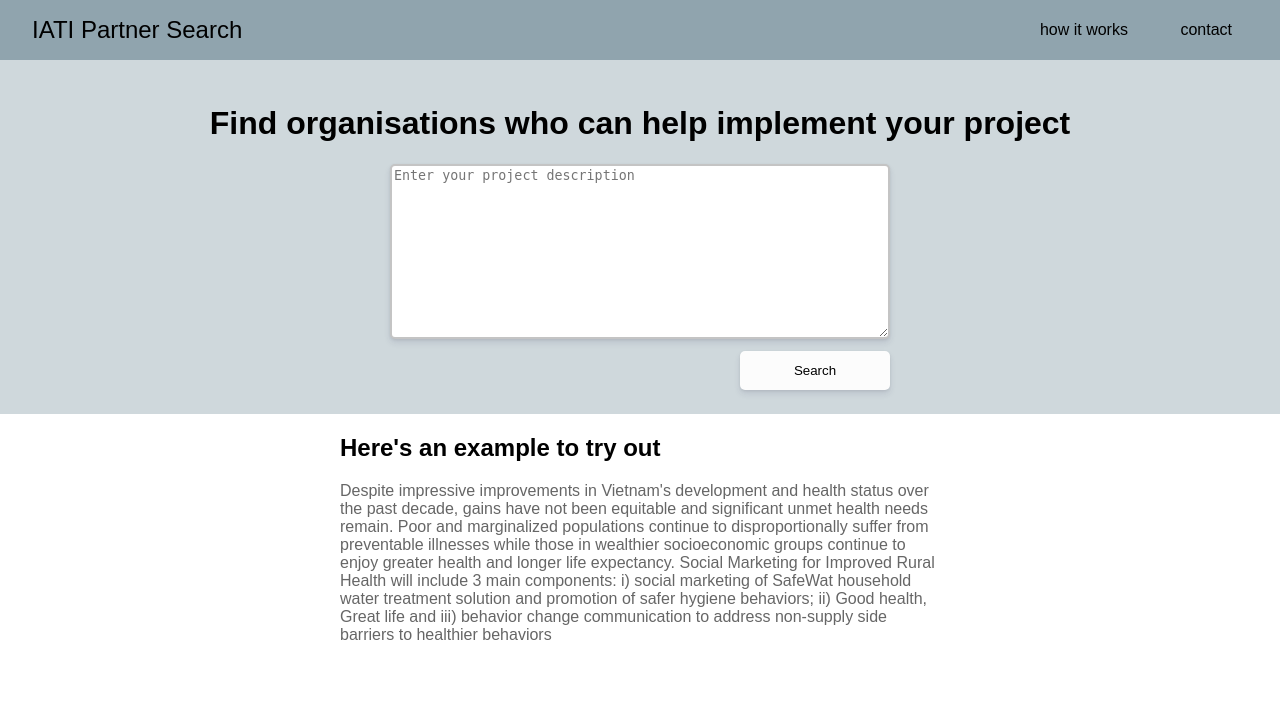
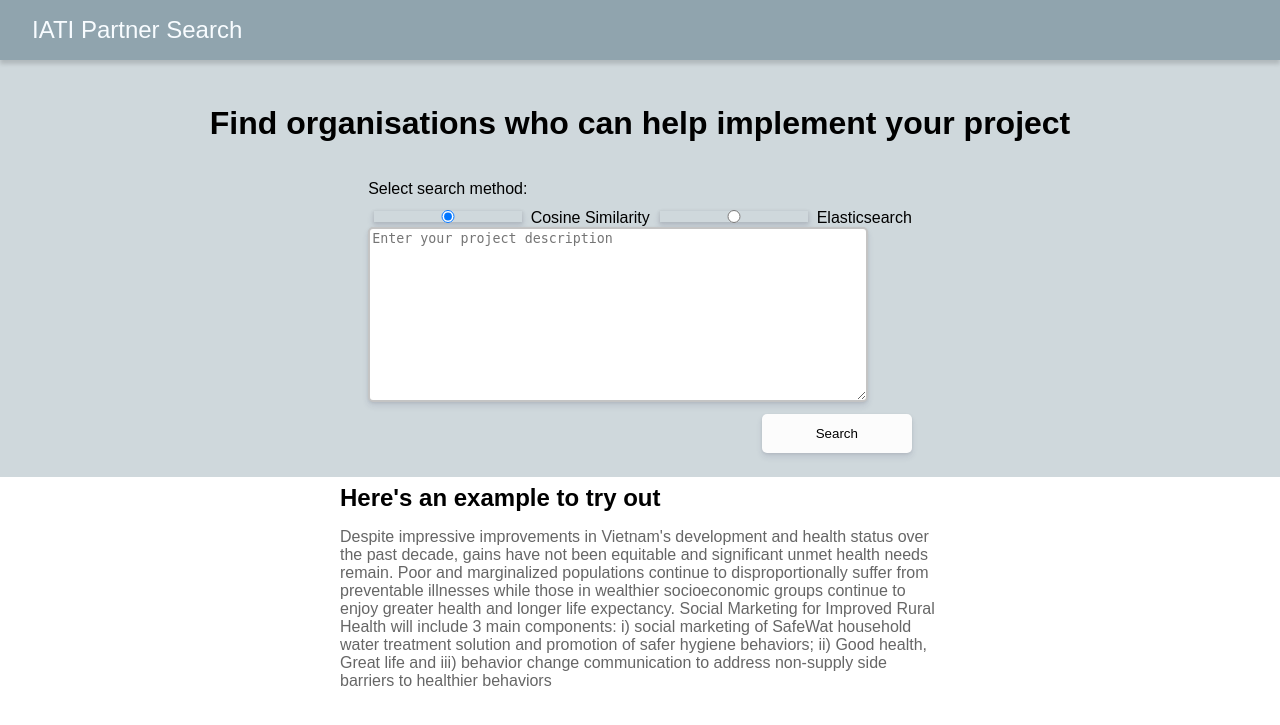
Before and after one commit to datasciencecampus/iati-partner-search, a Flask app: page / in a window 1280 px wide. Shown: the top 725 px of the page. Run offline with Flask 2, Linux system fonts and the light colour scheme; parts of the project's set-up code (start-up, migrations or seed data) failed here and were passed over.

Commit message:
Add code to allow the deployment of an elasticsearch based tool (#61)

```diff
--- a/app/main.py
+++ b/app/main.py
@@ -1,6 +1,11 @@
 import sys
 
 sys.path.append("./python/")
+
+import os
+import json
+import random
+import string
 
 from flask import Flask, request, render_template
 from script import process_query
@@ -11,11 +16,27 @@ from constants import (
     INPUT_DATA_FILENAME,
 )
 import pickle
-from os.path import join
+from os.path import join, dirname
 from utils import get_data_path
 import pandas as pd
+import requests
+from dotenv import load_dotenv
+
+from flask_wtf import FlaskForm
+from wtforms.fields import TextAreaField, RadioField, SubmitField
+from wtforms.validators import DataRequired
+
+
+dotenv_path = join(dirname(dirname(__file__)), ".env")
+load_dotenv(dotenv_path)
+
+environment = os.getenv("FLASK_ENV", "development").lower()
 
 app = Flask(__name__)
+if environment == "production":
+    app.secret_key = os.getenv("APP_SECRET_KEY")
+else:
+    app.secret_key = "".join(random.choice(string.ascii_lowercase) for i in range(10))
 
 with open(join(get_data_path(), VECTORIZER_FILENAME), "rb") as _file:
     vectorizer = pickle.load(_file)
@@ -32,24 +53,67 @@ full_iati_records = pd.read_csv(
 )
 
 
-@app.route("/")
-@app.route("/search")
-def home():
-    return render_template("index.html")
+class SearchForm(FlaskForm):
+    search_method = RadioField(
+        "Search method: ",
+        choices=[("cosine", "Cosine Similarity"), ("elastic", "Elasticsearch")],
+        default="cosine",
+    )
+    search = TextAreaField("Query:", validators=[DataRequired()])
+    submit = SubmitField("Search")
+
+    class Meta:
+        csrf = False
 
 
-@app.route("/search", methods=["POST"])
-def search():
-    search_term = request.form["search"]
-    results = process_query(
-        search_term,
+def get_elasticsearch_results(query):
+    url = os.getenv("ELASTICSEARCH_URL") + "/_search"
+    payload = {
+        "query": {
+            "more_like_this": {
+                "fields": ["title", "description"],
+                "like": query,
+                "min_term_freq": 1,
+                "max_query_terms": 30,
+            }
+        }
+    }
+    headers = {"Content-Type": "application/json"}
+
+    response = requests.get(url, data=json.dumps(payload), headers=headers).json()
+    return response["hits"]["hits"]
+
+
+def get_cosine_results(query):
+    return process_query(
+        query,
         vectorizer,
         term_document_matrix,
         processed_iati_records,
         full_iati_records,
-    ).to_html()
-    return render_template("results.html", results=results)
+    ).to_dict("records")
+
+
+@app.route("/", methods=["POST", "GET"])
+# @app.route("/search")
+def home():
+    form = SearchForm(request.form)
+    if request.method == "POST":
+        if form.validate():
+            results = None
+            search_type = form.data["search_method"]
+            if search_type == "cosine":
+                results = get_cosine_results(form.data["search"])
+            else:
+                results = get_elasticsearch_results(form.data["search"])
+            return render_template(
+                "index.html", form=form, results=results, result_type=search_type
+            )
+    return render_template("index.html", form=form)
 
 
 if __name__ == "__main__":
-    app.run(debug=True)
+    if environment == "development":
+        app.run(debug=True)
+    elif environment == "production":
+        app.run(debug=False)
--- a/app/static/style.css
+++ b/app/static/style.css
@@ -11,6 +11,8 @@ nav {
   display: flex;
   justify-content: space-between;
   align-items: center;
+  position: relative;
+  color: rgb(248, 252, 255);
   height: 60px;
 }
 
@@ -23,12 +25,17 @@ nav span {
   padding: 0 3rem 0 0;
 }
 
-.index,
-.results {
+.index {
   display: flex;
   flex-direction: column;
   justify-content: center;
   align-items: center;
+}
+
+.results {
+  display: flex;
+  flex-direction: column;
+  padding: 24px;
 }
 
 .index > .main {
@@ -49,7 +56,7 @@ nav span {
   color: #666;
 }
 
-#search {
+textarea {
   height: 175px;
   width: 500px;
 }
@@ -57,10 +64,17 @@ nav span {
 form {
   display: flex;
   flex-direction: column;
-  align-items: flex-end;
 }
 
-button {
+form > input {
+  align-self: flex-end;
+}
+
+form > p {
+  margin-bottom: 0px;
+}
+
+input {
   background: #fcfcfc;
   box-shadow: 0px 4px 6px rgba(50, 50, 93, 0.11),
     0px 1px 3px rgba(0, 0, 0, 0.08);
@@ -78,3 +92,8 @@ textarea {
     0px 1px 3px rgba(0, 0, 0, 0.08);
   border-radius: 5px;
 }
+
+h2 {
+  margin-top: 0.3em;
+  margin-bottom: 0.3em;
+}
--- a/app/templates/base.html
+++ b/app/templates/base.html
@@ -7,10 +7,6 @@
   <body>
     <nav>
       <div class="title">IATI Partner Search</div>
-      <div>
-        <span>how it works</span>
-        <span>contact</span>
-      </div>
     </nav>
     <div id="content">{% block content %}{% endblock %}</div>
   </body>
--- a/app/templates/index.html
+++ b/app/templates/index.html
@@ -4,17 +4,56 @@
     <h1>
       Find organisations who can help implement your project
     </h1>
-    <form action="/search" method="POST">
-      <textarea
-        type="text"
-        id="search"
-        name="search"
-        placeholder="Enter your project description"
-      ></textarea>
-      <button type="submit">Search</button>
+    <form action="/" method="POST">
+      <p>Select search method:</p>
+      {% for error in form.errors %}
+        <div class="invalid-feedback">{{ error }}</div>
+      {% endfor %}
+      <div>
+      {% for subfield in form.search_method %}
+        {{ subfield }}
+        {{ subfield.label }}
+      {% endfor %}
+      </div>
+      {{ form.search(placeholder="Enter your project description") }}
+      {{ form.submit }}
     </form>
   </div>
 
+
+  {% if result_type == "cosine" %}
+  <div class="results">
+    <h1>Organisations</h1>
+    <a href="/">Search again</a>
+    {% for result in results %}
+    <div>
+      <h2>{{ result['reporting.org'] }}</h2>
+      <p>
+        <em>{{ result['title'] }}</em><br />
+        {{ result['description']}}
+      </p>
+    </div>
+    {% endfor %}
+  </div>
+
+  {% elif result_type == "elastic" %}
+
+  <div class="results">
+    <h1>Organisations</h1>
+    <a href="/">Search again</a>
+    {% for result in results %}
+    <div>
+      <h2>{{ result['_source']['reportingOrg'] }}</h2>
+      <p>
+        <em>{{ result['_source']['title'] }}</em><br />
+        {{ result['_source']['description']}}
+      </p>
+    </div>
+    {% endfor %}
+  </div>
+
+  {% else %}
+  <!-- fallback if nothing defined -->
   <div class="example">
     <h2>Here's an example to try out</h2>
     <p>
@@ -30,5 +69,7 @@
       barriers to healthier behaviors
     </p>
   </div>
+  {% endif %}
+
 </div>
 {% endblock %}
--- a/requirements.txt
+++ b/requirements.txt
@@ -6,5 +6,10 @@ numpy
 pandas
 matplotlib
 Flask
+flask_wtf
 fuzzywuzzy
 invoke
+requests
+python-dotenv
+wtforms
+requests
```
Also changed, not shown: app/templates/results.html (deleted, +0 -7 lines).
